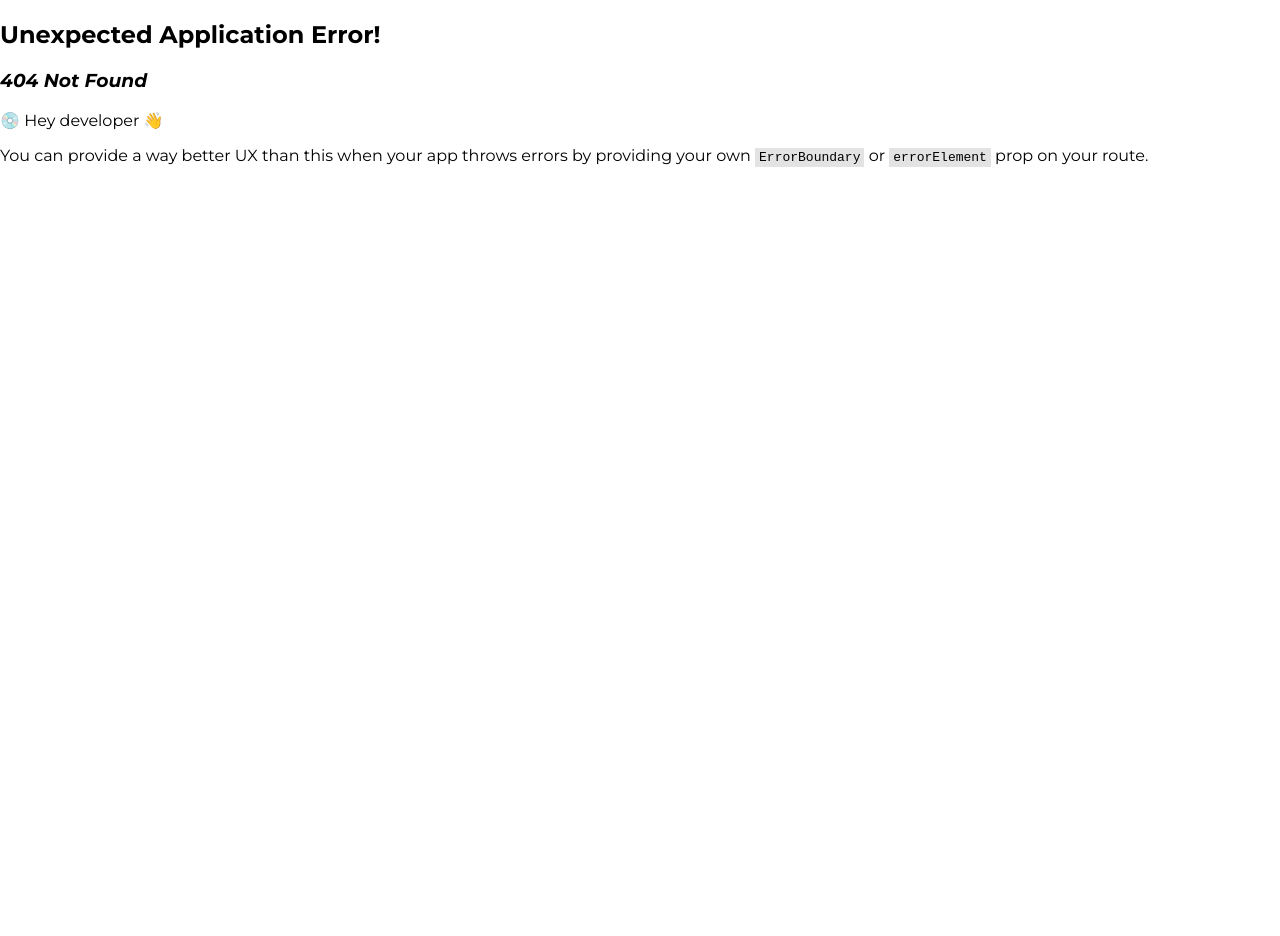
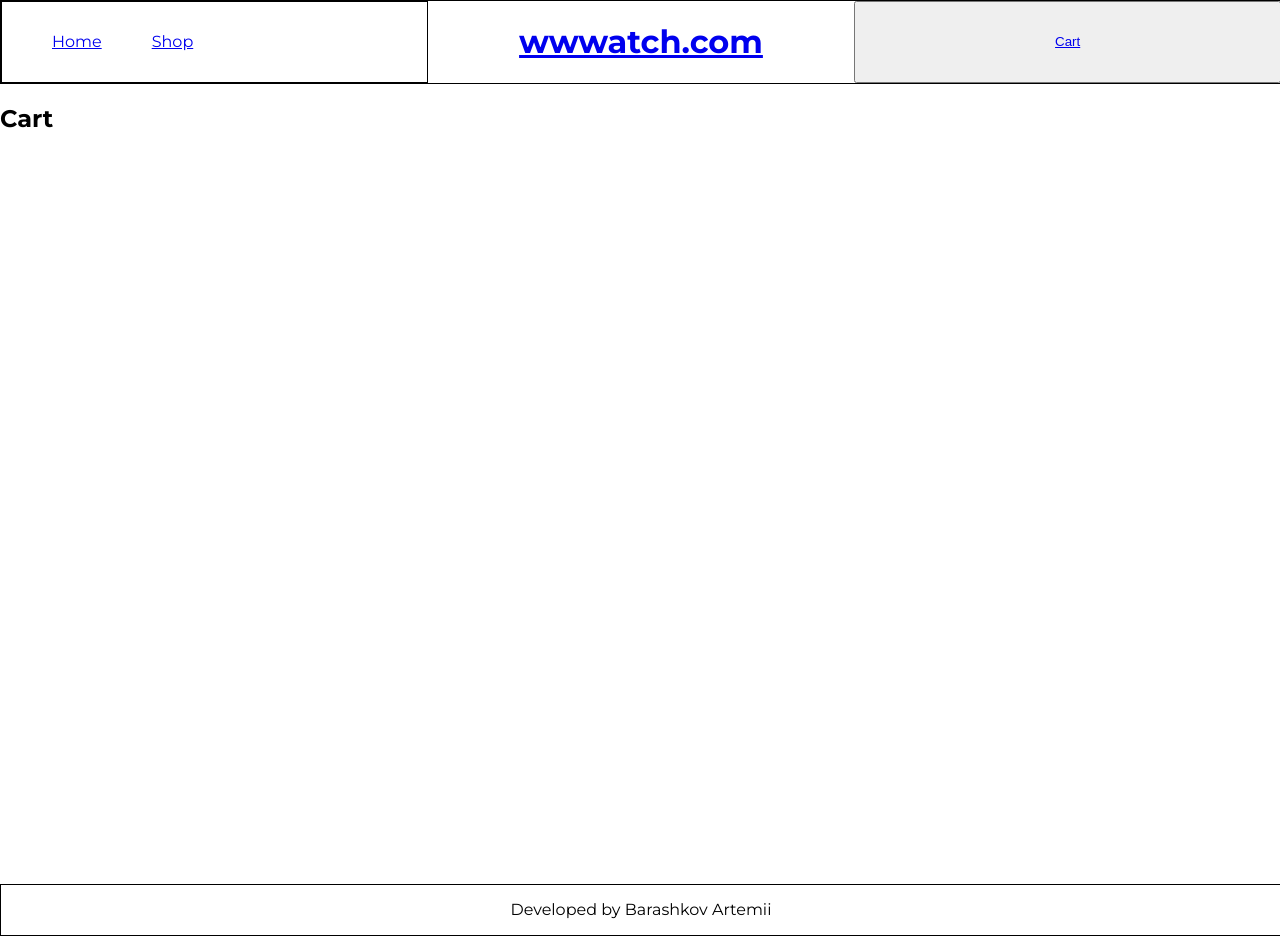
Before and after one commit to ArtemiiHH/shopping-cart, a React (Vite) app: page /cart in a window 1280 px wide. Before the commit this address had no page. Before the commit the page ends 800 px from the top, so only its background shows below. Built offline with nearby package versions, Linux system fonts and the light colour scheme; a web font is replaced by a local one.

Commit message:
Fix paths

```diff
--- a/src/App.jsx
+++ b/src/App.jsx
@@ -1,5 +1,8 @@
 // Import styles
 import "./App.css";
+
+// Import Outlet
+import { Outlet } from "react-router";
 
 // Import components
 import Header from "./components/header/Header";
@@ -10,7 +13,9 @@ function App() {
   return (
     <>
       <Header></Header>
-      <Content></Content>
+      <Content>
+        <Outlet />
+      </Content>
       <Footer></Footer>
     </>
   );
--- a/src/components/content/Content.jsx
+++ b/src/components/content/Content.jsx
@@ -1,10 +1,6 @@
 import styles from "./Content.module.css";
-import Home from "../../pages/Home";
+import { Outlet } from "react-router";
 
-export default function Content() {
-  return (
-    <section className={styles.mycontent}>
-      <Home></Home>
-    </section>
-  );
+export default function Content({ children }) {
+  return <section className={styles.mycontent}>{children}</section>;
 }
--- a/src/components/header/Header.jsx
+++ b/src/components/header/Header.jsx
@@ -1,12 +1,17 @@
 import NavBar from "../navbar/NavBar";
 import styles from "./Header.module.css";
+import { Link } from "react-router";
 
 export default function Header() {
   return (
     <header className={styles.myheader}>
       <NavBar></NavBar>
-      <h1>wwwatch.com</h1>
-      <button>Cart</button>
+      <h1 className="logo">
+        <Link to="/">wwwatch.com</Link>
+      </h1>
+      <button>
+        <Link to="cart">Cart</Link>
+      </button>
     </header>
   );
 }
--- a/src/components/navbar/NavBar.jsx
+++ b/src/components/navbar/NavBar.jsx
@@ -1,11 +1,16 @@
 import styles from "./NavBar.module.css";
+import { Link } from "react-router";
 
 export default function NavBar() {
   return (
     <nav className={styles.mynavbar}>
       <ul>
-        <li>Home</li>
-        <li>Store</li>
+        <li>
+          <Link to="/">Home</Link>
+        </li>
+        <li>
+          <Link to="shop">Shop</Link>
+        </li>
       </ul>
     </nav>
   );
--- a/src/main.jsx
+++ b/src/main.jsx
@@ -3,10 +3,29 @@ import { createRoot } from "react-dom/client";
 import { createBrowserRouter, RouterProvider } from "react-router";
 import App from "./App.jsx";
 
+// Import pages
+import Home from "./pages/Home.jsx";
+import Shop from "./pages/Shop.jsx";
+import Cart from "./pages/Cart.jsx";
+
 const router = createBrowserRouter([
   {
     path: "/",
     element: <App />,
+    children: [
+      {
+        index: true,
+        element: <Home />,
+      },
+      {
+        path: "shop",
+        element: <Shop />,
+      },
+      {
+        path: "cart",
+        element: <Cart />,
+      },
+    ],
   },
 ]);
 
--- a/src/pages/Cart.jsx
+++ b/src/pages/Cart.jsx
@@ -0,0 +1,3 @@
+export default function Cart() {
+  return <h1>Cart</h1>;
+}
--- a/src/pages/Shop.jsx
+++ b/src/pages/Shop.jsx
@@ -0,0 +1,3 @@
+export default function Shop() {
+  return <h1>Shop</h1>;
+}
```
